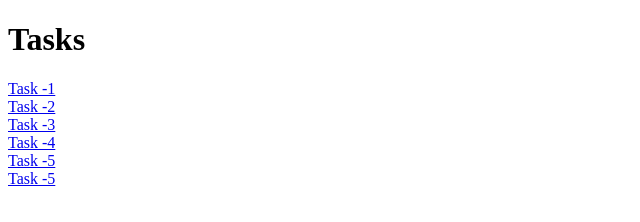
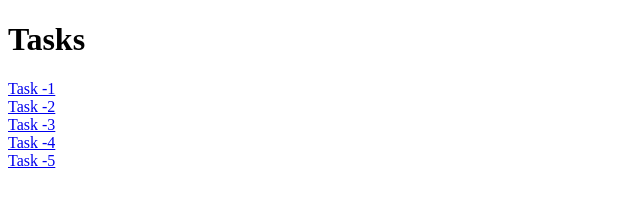
Before and after one commit to Ganesh1080/10000-Coders, a plain HTML site: page index.html in a window 1280 px wide. Shown: the full height of the page, 0-640 px from the left. Drawn offline with Linux system fonts and the light colour scheme.

Commit message:
Update index.html

```diff
--- a/index.html
+++ b/index.html
@@ -12,6 +12,6 @@
     <a href="7-5-25.html">Task -3</a><br>
     <a href="8-5-25.html">Task -4</a><br>
     <a href="10-5.25.html">Task -5</a><br>
-    <a href="../frontenD/date11">Task -5</a><br>
+<!--     <a href="../frontenD/date11">Task -5</a><br> -->
 </body>
 </html>
```
